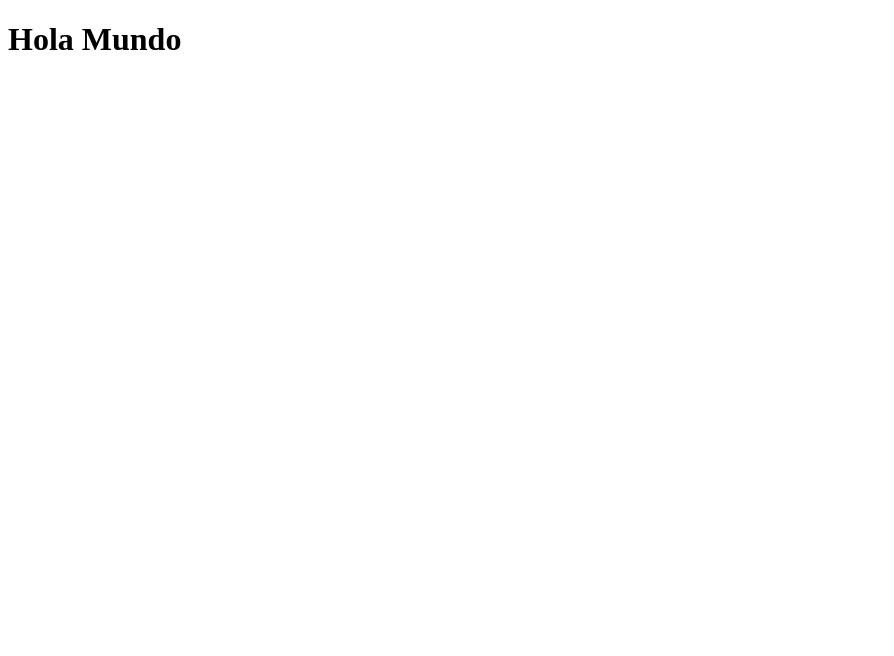
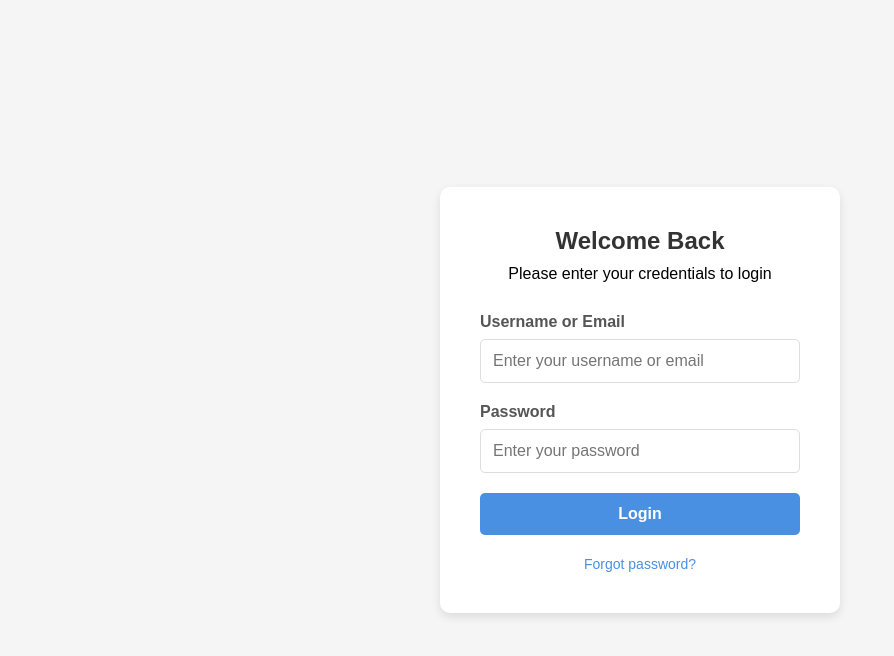
Before and after one commit to Julio-Juarez/Proyecto_DBHotel, a plain HTML site: page index.html in a window 1280 px wide. Shown: the whole page, without its empty margins (0-894 px from the left). Drawn offline with Linux system fonts and the light colour scheme.

Commit message:
Creacion de Login

```diff
--- a/index.html
+++ b/index.html
@@ -7,6 +7,29 @@
     <title>Document</title>
 </head>
 <body>
-    <h1>Hola Mundo</h1>
+    <div class="login-container">
+        <div class="login-header">
+            <h1>Welcome Back</h1>
+            <p>Please enter your credentials to login</p>
+        </div>
+
+        <form>
+            <div class="form-group">
+                <label for="username">Username or Email</label>
+                <input type="text" id="username" placeholder="Enter your username or email">
+            </div>
+
+            <div class="form-group">
+                <label for="password">Password</label>
+                <input type="password" id="password" placeholder="Enter your password">
+            </div>
+
+            <button type="submit" class="login-button">Login</button>
+
+            <div class="forgot-password">
+                <a href="#">Forgot password?</a>
+            </div>
+        </form>
+    </div>
 </body>
 </html>
--- a/style/styles.css
+++ b/style/styles.css
@@ -1,3 +1,91 @@
-*body{
-    background-color: aqua;
+* {
+  margin: 0;
+  padding: 0;
+  box-sizing: border-box;
+  font-family: "Arial", sans-serif;
 }
+
+body {
+  background-color: #f5f5f5;
+  display: flex;
+  justify-content: center;
+  align-items: center;
+  height: 100vh;
+}
+
+.login-container {
+  background-color: white;
+  padding: 40px;
+  border-radius: 10px;
+  box-shadow: 0 4px 10px rgba(0, 0, 0, 0.1);
+  width: 100%;
+  max-width: 400px;
+}
+
+.login-header {
+  text-align: center;
+  margin-bottom: 30px;
+}
+
+.login-header h1 {
+  color: #333;
+  font-size: 24px;
+  margin-bottom: 10px;
+}
+
+.form-group {
+  margin-bottom: 20px;
+}
+
+.form-group label {
+  display: block;
+  margin-bottom: 8px;
+  color: #555;
+  font-weight: bold;
+}
+
+.form-group input {
+  width: 100%;
+  padding: 12px;
+  border: 1px solid #ddd;
+  border-radius: 5px;
+  font-size: 16px;
+  transition: border 0.3s;
+}
+
+.form-group input:focus {
+  border-color: #4a90e2;
+  outline: none;
+}
+
+.login-button {
+  width: 100%;
+  padding: 12px;
+  background-color: #4a90e2;
+  color: white;
+  border: none;
+  border-radius: 5px;
+  font-size: 16px;
+  font-weight: bold;
+  cursor: pointer;
+  transition: background-color 0.3s;
+}
+
+.login-button:hover {
+  background-color: #357ab8;
+}
+
+.forgot-password {
+  text-align: center;
+  margin-top: 20px;
+}
+
+.forgot-password a {
+  color: #4a90e2;
+  text-decoration: none;
+  font-size: 14px;
+}
+
+.forgot-password a:hover {
+  text-decoration: underline;
+}
```
